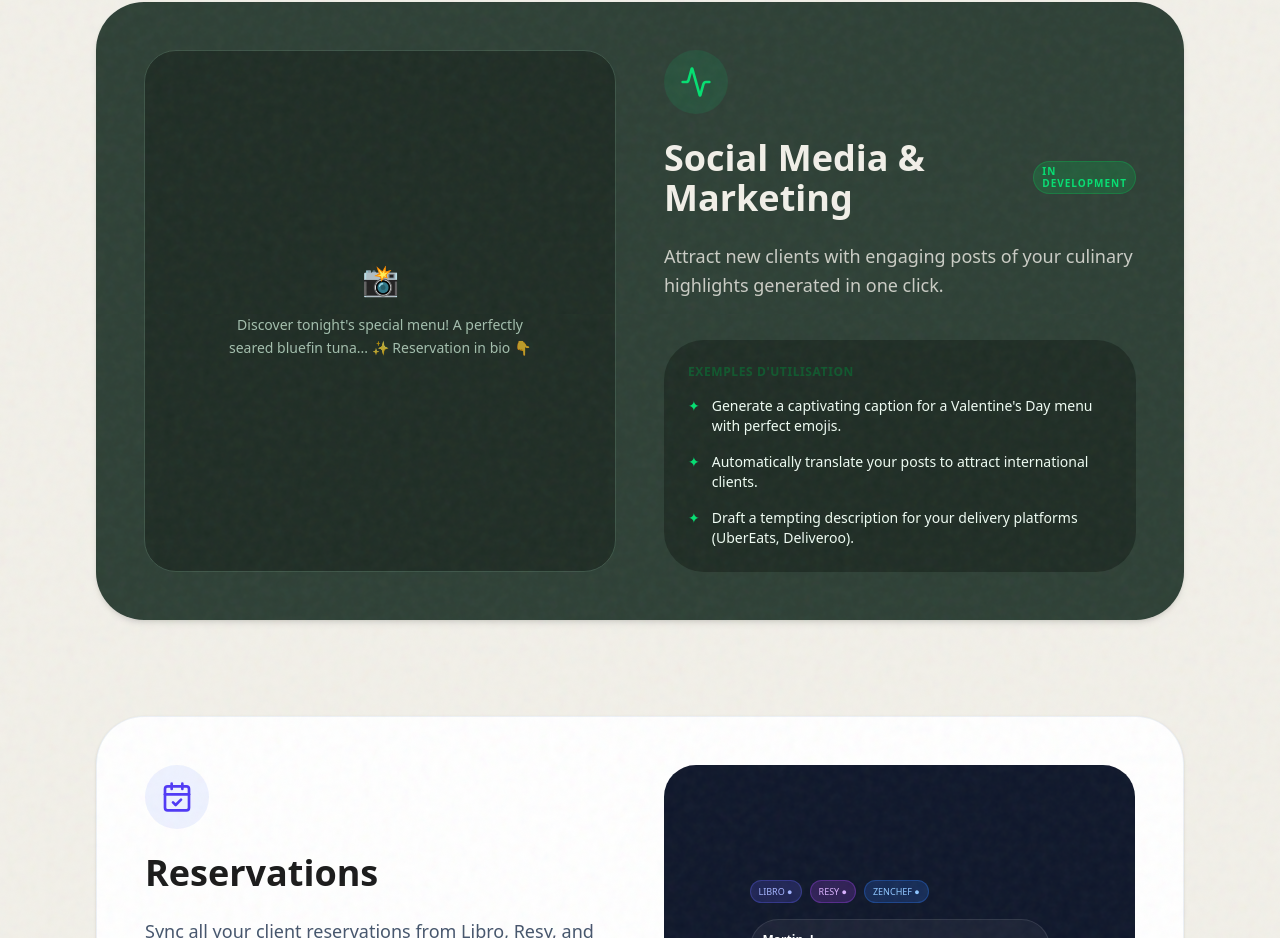
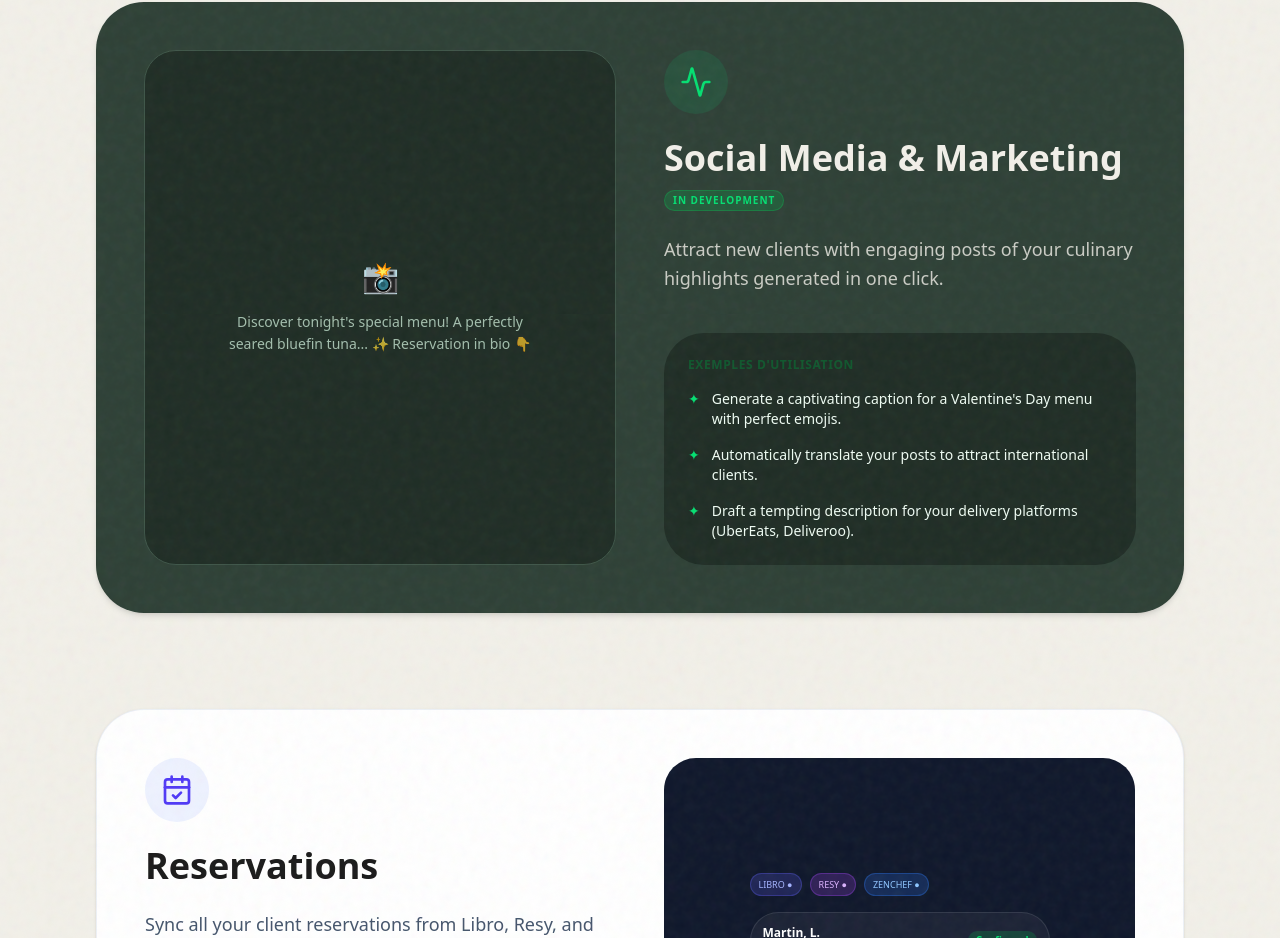
Before and after one commit to NotFormally/Rive, a Next.js app: page /en in a window 1280 px wide. Shown: the part 4806-5744 px from the top of the page. Built offline with nearby package versions, Linux system fonts and the light colour scheme; no server answers.

Commit message:
Enhance beta badge desktop layout

```diff
--- a/src/components/LandingPage.tsx
+++ b/src/components/LandingPage.tsx
@@ -385,9 +385,9 @@ export function LandingPage() {
             <div className="order-2">
               <div className="flex flex-col gap-6">
                 <div className="bg-green-400/10 w-16 h-16 rounded-2xl flex items-center justify-center"><Activity className="w-8 h-8 text-green-400" /></div>
-                <h3 className="font-jakarta font-bold text-3xl md:text-4xl flex items-center gap-3">
+                <h3 className="font-jakarta font-bold text-3xl md:text-4xl flex items-center flex-wrap gap-3">
                   {t('f6_title')}
-                  <span className="text-[10px] bg-green-500/20 text-green-400 border border-green-500/30 px-2 py-1 rounded-full font-bold tracking-widest uppercase align-middle">{t('beta_badge')}</span>
+                  <span className="text-[10px] bg-green-500/20 text-green-400 border border-green-500/30 px-2 py-1 rounded-full font-bold tracking-widest uppercase align-middle shrink-0 whitespace-nowrap">{t('beta_badge')}</span>
                 </h3>
                 <p className="font-outfit text-lg opacity-80 leading-relaxed">{t('f6_desc')}</p>
                 <div className="bg-[#1f2d25] p-6 rounded-2xl mt-4">
```
